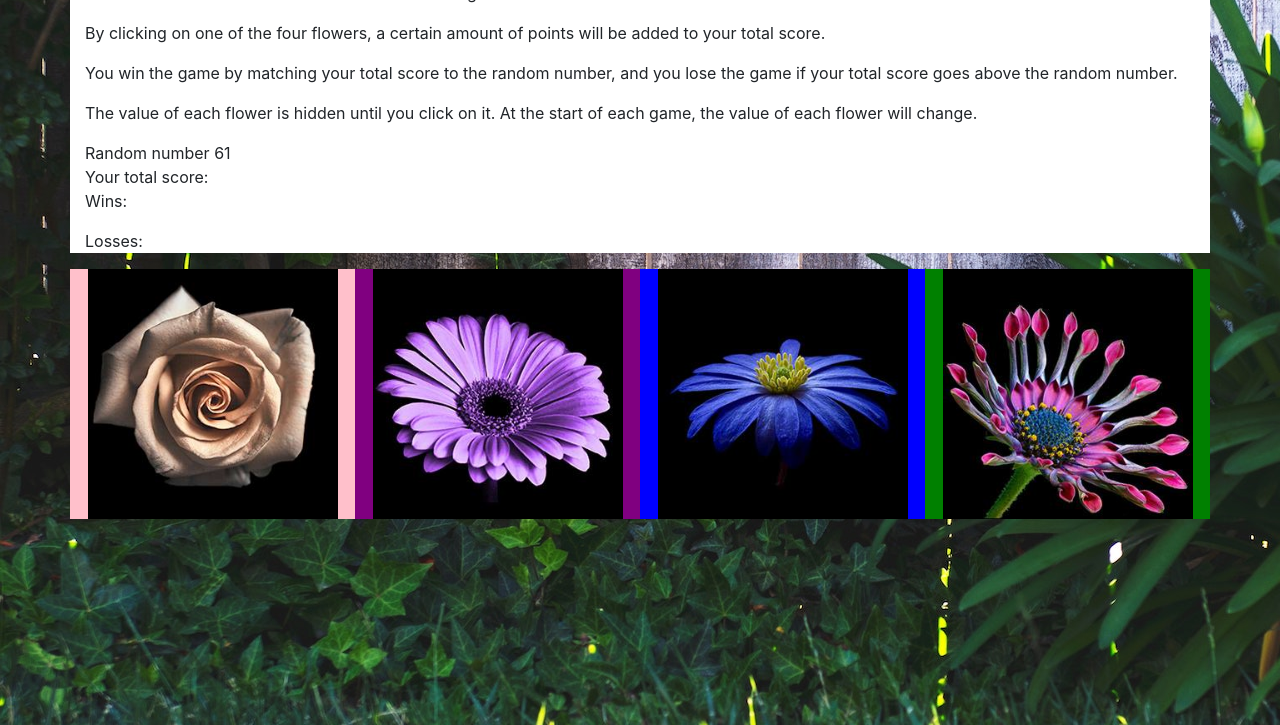
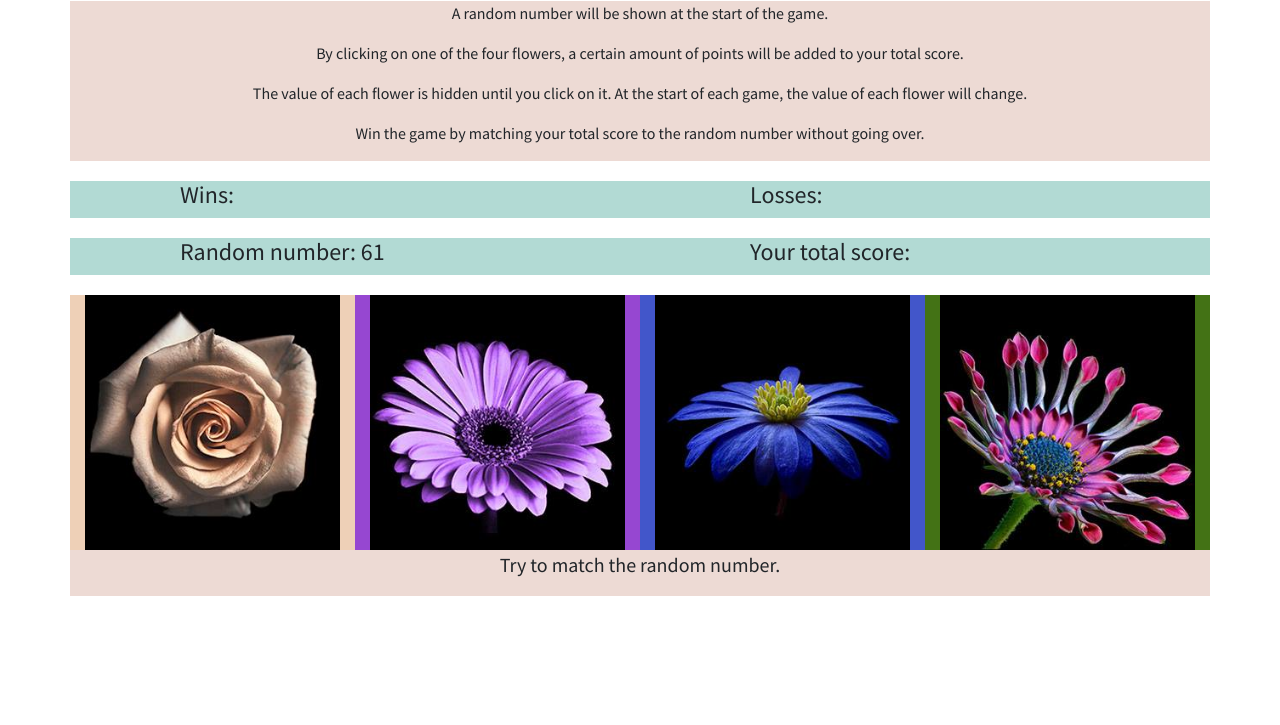
Before and after one commit to hooliaah/flower-collector, a plain HTML site: page index.html in a window 1280 px wide. Shown: the part 75-800 px from the top of the page. Drawn offline with nearby package versions, Linux system fonts and the light colour scheme.

Commit message:
finished styling

```diff
--- a/assets/css/style.css
+++ b/assets/css/style.css
@@ -1,3 +1,30 @@
-body {
-    background-image: url('../images/background.jpg');
+* {
+    font-family: 'Source Sans Pro', sans-serif;
 }
+h1 {
+    text-align: center;
+    padding: 10px;
+}
+
+.instructions {
+    text-align: center;
+}
+
+#instructions-div {
+    background: #EDDAD4;
+}
+
+.scores {
+    background: #B2DAD4;
+    margin-top: 20px;
+}
+
+#win-loss-div {
+    background: #EDDAD4;
+    text-align: center;
+    font-size: 1.25rem;
+}
+
+#all-flowers-div {
+    margin-top: 20px;
+}
--- a/assets/javascript/game.js
+++ b/assets/javascript/game.js
@@ -2,25 +2,27 @@ $(document).ready(function() {
 
 //variables
 var randomNumber = Math.floor(Math.random() * 102 + 19);
-    // console.log(randomNumber);
 var userScore = 0;
 var pinkNumber = Math.floor(Math.random() * 12 +1);
-    // console.log(pinkNumber);
 var purpleNumber = Math.floor(Math.random() * 12 +1);
-    // console.log(purpleNumber);
 var blueNumber = Math.floor(Math.random() * 12 +1);
-    // console.log(blueNumber);
 var rainbowNumber = Math.floor(Math.random() * 12 +1);
-    // console.log(rainbowNumber);
 var numberWins = 0;
 var numberLosses = 0;
+
+//cursor gif display on hover
+var i = false;
+(function cursor(){
+  $(".flower").css("cursor", (i = !i) ? 'url("assets/images/cursor1.png"), auto' : 'url("assets/images/cursor2.png"), auto');
+  setTimeout(cursor, 100);
+})();
 
 //computer picks and displays random number
 $("#random-number").text(randomNumber);
 
 //when a flower image is clicked, the total score increases by the value of the flower.
 $("#pink-flower").on("click", function(){
-    $("#win-loss").text("");
+    $("#win-loss").text("Try to match the random number.");
     userScore = userScore + pinkNumber;
     $("#your-score").text(userScore);
     if(userScore > randomNumber){
@@ -32,7 +34,7 @@ $("#pink-flower").on("click", function(){
 });
 
 $("#purple-flower").on("click", function(){
-    $("#win-loss").text("");
+    $("#win-loss").text("Try to match the random number.");
     userScore = userScore + purpleNumber;
     $("#your-score").text(userScore);
     if(userScore > randomNumber){
@@ -44,7 +46,7 @@ $("#purple-flower").on("click", function(){
 });
 
 $("#blue-flower").on("click", function(){
-    $("#win-loss").text("");
+    $("#win-loss").text("Try to match the random number.");
     userScore = userScore + blueNumber;
     $("#your-score").text(userScore);
     if(userScore > randomNumber){
@@ -56,7 +58,7 @@ $("#blue-flower").on("click", function(){
 });
 
 $("#rainbow-flower").on("click", function(){
-    $("#win-loss").text("");
+    $("#win-loss").text("Try to match the random number.");
     userScore = userScore + rainbowNumber;
     $("#your-score").text(userScore);
     if(userScore > randomNumber){
@@ -69,7 +71,7 @@ $("#rainbow-flower").on("click", function(){
 
 //function to end game when the user wins
 function win(){
-    $("#win-loss").text("You win!!");
+    $("#win-loss").text("You won!! Try to match the new number.");
     numberWins += 1;
     $("#wins").text(numberWins);
     reset();
@@ -77,7 +79,7 @@ function win(){
 
 //function to end game when the user loses
 function loss(){
-    $("#win-loss").text("You lost!!");
+    $("#win-loss").text("You lost. Try to match the new number.");
     numberLosses += 1;
     $("#losses").text(numberLosses);
     reset();
@@ -86,18 +88,13 @@ function loss(){
 //function to reset the game
 function reset(){
     randomNumber = Math.floor(Math.random() * 102 + 19);
-// console.log("reset # " + randomNumber);
     $("#random-number").text(randomNumber);
     userScore = 0;
     $("#your-score").text(userScore);
     pinkNumber = Math.floor(Math.random() * 12 +1);
-// console.log("reset pink " + pinkNumber);
     purpleNumber = Math.floor(Math.random() * 12 +1);
-// console.log("reset purple " + purpleNumber);
     blueNumber = Math.floor(Math.random() * 12 +1);
-// console.log("reset blue " + blueNumber);
     rainbowNumber = Math.floor(Math.random() * 12 +1);
-// console.log("reset rainbow " + rainbowNumber);
 }
 
 });
--- a/index.html
+++ b/index.html
@@ -5,42 +5,67 @@
     <meta name="viewport" content="width=device-width, initial-scale=1.0">
     <meta http-equiv="X-UA-Compatible" content="ie=edge">
     <title>Flower Collector</title>
+    <link href="https://fonts.googleapis.com/css?family=Source+Sans+Pro" rel="stylesheet">
     <link rel="stylesheet" href="assets/css/reset.css">
     <link rel="stylesheet" href="assets/css/style.css">
     <link rel="stylesheet" href="https://maxcdn.bootstrapcdn.com/bootstrap/4.0.0-beta.2/css/bootstrap.min.css" integrity="sha384-PsH8R72JQ3SOdhVi3uxftmaW6Vc51MKb0q5P2rRUpPvrszuE4W1povHYgTpBfshb" crossorigin="anonymous">
 </head>
 <body>
 
-    <div class="container" style="background: white;">
-        <h1>Flower Collector!</h1>
+    <div class="container">
+        <div class="row">
+            <div class="col-sm-12">
+                <h1>Flower Collector!</h1>
+            </div>
+        </div>
 
-        <p>A random number will be shown at the start of the game.</p>
-        <p>By clicking on one of the four flowers, a certain amount of points will be added to your total score.</p>
-        <p>You win the game by matching your total score to the random number, and you lose the game if your total score goes above the random number.</p>
-        <p>The value of each flower is hidden until you click on it. At the start of each game, the value of each flower will change.</p>
+        <div class="row">
+            <div class="col-sm-12" id="instructions-div">
+                <p class="instructions">A random number will be shown at the start of the game.</p>
+                <p class="instructions">By clicking on one of the four flowers, a certain amount of points will be added to your total score.</p>
+                <p class="instructions">The value of each flower is hidden until you click on it. At the start of each game, the value of each flower will change.</p>
+                <p class="instructions">Win the game by matching your total score to the random number without going over.</p>
+            </div>
+        </div>
 
-        <div>Random number <span id="random-number"></span></div>
-        <div>Your total score: <span id="your-score"></span></div>
-        <div>
-            <p>Wins: <span id="wins"></span></p>
-            <p>Losses: <span id="losses"></span></p>
-            <p id="win-loss"></p>
+        <div class="row scores">
+            <div class="col-sm-4 mx-auto">
+                <h4>Wins: <span id="wins"></span></h4>
+            </div>
+            <div class="col-sm-4 mx-auto">
+                <h4>Losses: <span id="losses"></span></h4>
+            </div>
+        </div>
+
+        <div class="row scores">
+            <div class="col-sm-4 mx-auto">
+                <h4>Random number: <span id="random-number"></span></h4>
+            </div>
+            <div class="col-sm-4 mx-auto">
+                <h4>Your total score: <span id="your-score"></span></h4>
+            </div>
         </div>
     </div>
 
     <div class="container">
+        <div class="row" id="all-flowers-div">
+            <div class="col-sm-3" style="background: #eed0b7;">
+                <img src="assets/images/pink.jpg" id="pink-flower" class="flower img-fluid max-width: 100%; height: auto;">
+            </div>
+            <div class="col-sm-3" style="background: #9647d1;">
+                <img src="assets/images/purple.jpg" id="purple-flower" class="flower img-fluid max-width: 100%; height: auto;">
+            </div>
+            <div class="col-sm-3" style="background: #4256ca;">
+                <img src="assets/images/blue.jpg" id="blue-flower" class="flower img-fluid max-width: 100%; height: auto;">
+            </div>
+            <div class="col-sm-3" style="background: #437215;">
+                <img src="assets/images/rainbow.jpg" id="rainbow-flower" class="flower img-fluid max-width: 100%; height: auto;">
+            </div>
+        </div>
+
         <div class="row">
-            <div class="col-sm-3" style="background: pink; text-align: center;">
-                <img src="assets/images/pink.jpg" id="pink-flower" class="flower" style="width: 250px;">
-            </div>
-            <div class="col-sm-3" style="background: purple; text-align: center;">
-                <img src="assets/images/purple.jpg" id="purple-flower" class="flower" style="width: 250px;">
-            </div>
-            <div class="col-sm-3" style="background: blue; text-align: center;">
-                <img src="assets/images/blue.jpg" id="blue-flower" class="flower" style="width: 250px;">
-            </div>
-            <div class="col-sm-3" style="background: green; text-align: center;">
-                <img src="assets/images/rainbow.jpg" id="rainbow-flower" class="flower" style="width: 250px;">
+            <div class="col-sm-12" id="win-loss-div">
+                <p id="win-loss">Try to match the random number.</p>
             </div>
         </div>
     </div>
```
Also changed, not shown: assets/images/cursor1.png, assets/images/cursor2.png, 2 other files.
